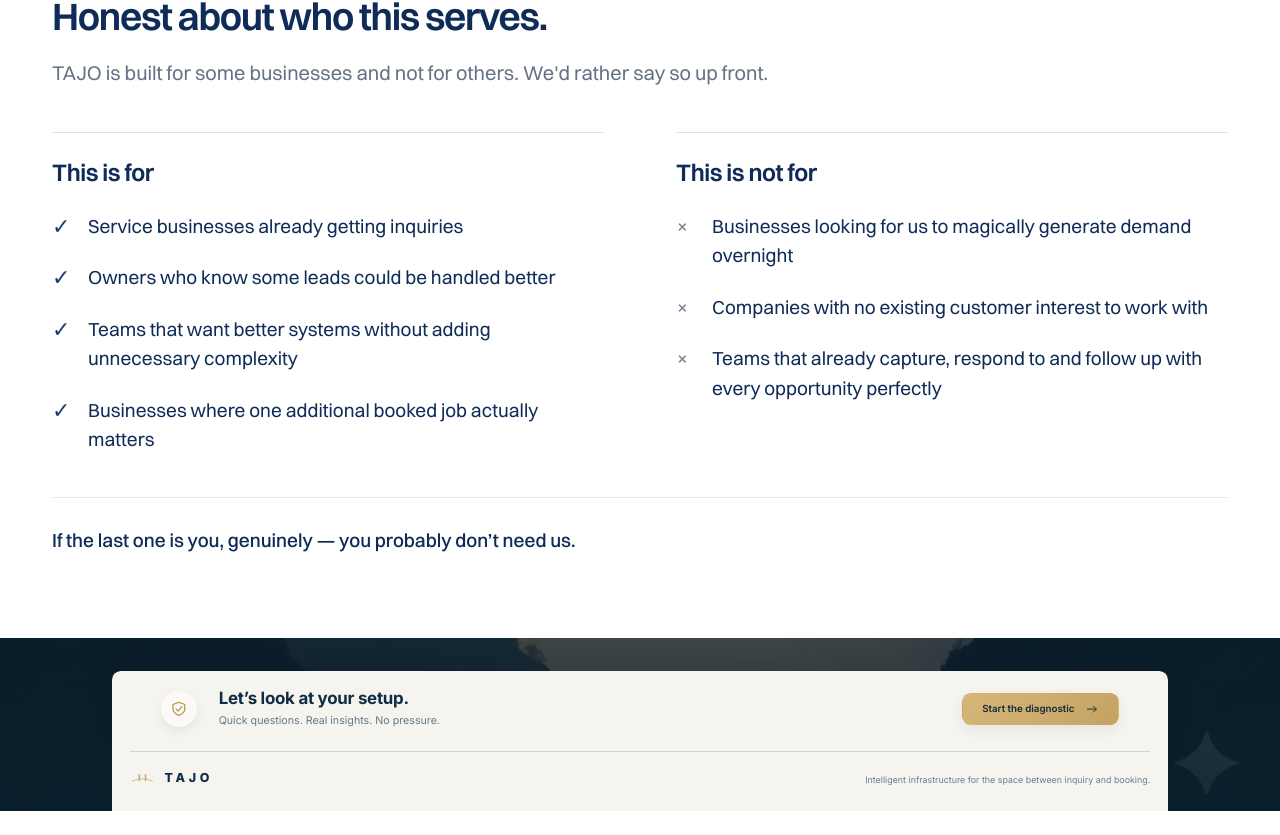
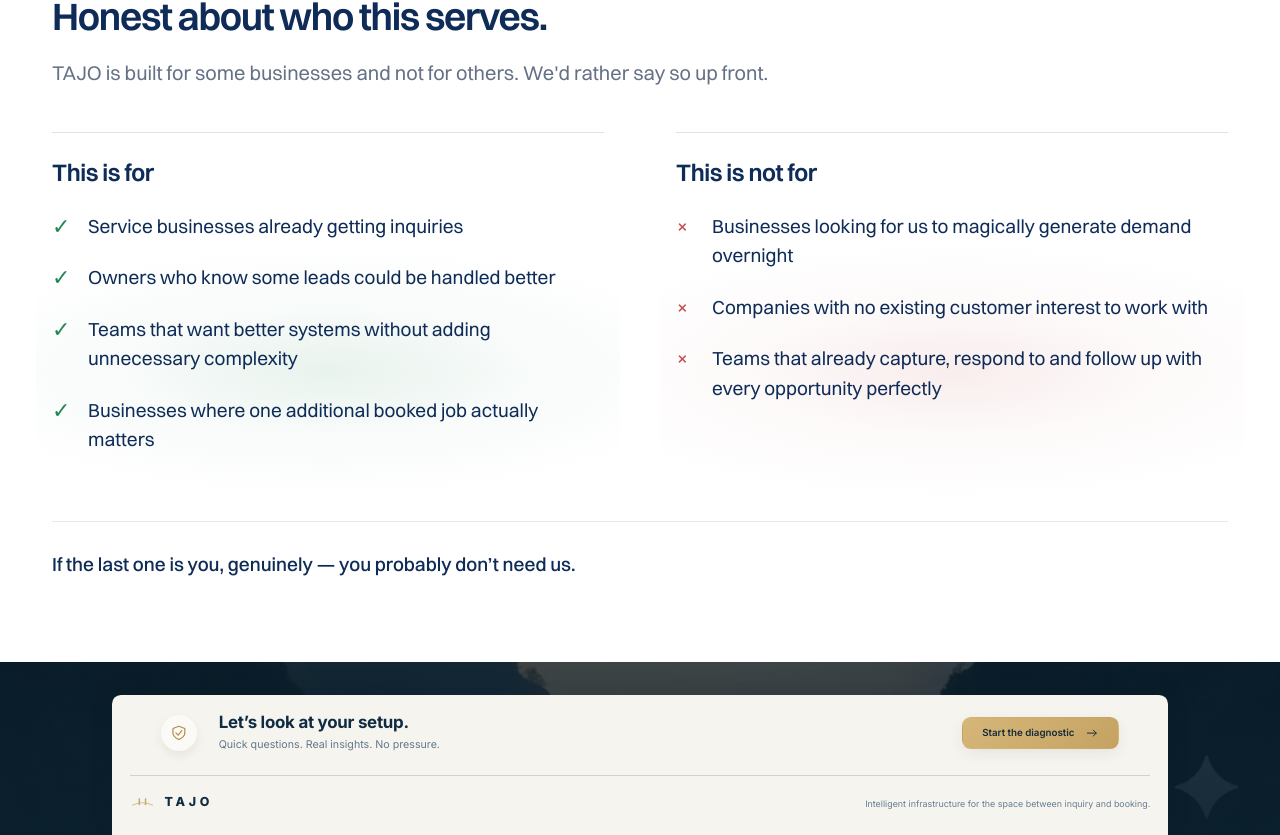
Before and after one commit to wh0isalfred/TAJO, a Next.js app: page / in a window 1280 px wide. Shown: the part 2999-3834 px from the top of the page. Before the commit the page ends 3810 px from the top, so only its background shows below. Built offline with nearby package versions, Linux system fonts and the light colour scheme.

Commit message:
style: add subtle green and red depth to fit comparison

```diff
--- a/app/sections.css
+++ b/app/sections.css
@@ -112,12 +112,14 @@
 .tajo-fit-introduction h2 { font-size:clamp(32px,3vw,44px); }
 .tajo-fit-introduction > p { max-width:750px; font-size:20px; line-height:1.55; color:#657185; margin-top:18px; }
 .tajo-fit-columns { display:grid; grid-template-columns:1fr 1fr; gap:72px; margin-top:44px; }
-.tajo-fit-columns > div { border-top:1px solid #dbe4ec; padding-top:24px; }
+.tajo-fit-columns > div { position:relative; isolation:isolate; border-top:1px solid #dbe4ec; padding:24px 0; }
+.tajo-fit-columns > div::before { content:''; position:absolute; z-index:-1; inset:0 -16px -20px; pointer-events:none; background:radial-gradient(ellipse 70% 35% at 50% 65%,rgb(35 134 83 / 10%),rgb(35 134 83 / 3%) 50%,transparent 100%); }
+.tajo-fit-columns > div:last-child::before { background:radial-gradient(ellipse 70% 35% at 50% 65%,rgb(195 78 78 / 10%),rgb(195 78 78 / 3%) 50%,transparent 100%); }
 .tajo-fit-columns h3 { font-size:24px; font-weight:600; line-height:1.3; letter-spacing:-.4px; margin-bottom:24px; }
 .tajo-fit-columns ul { display:grid; gap:22px; }
 .tajo-fit-columns li { display:flex; align-items:flex-start; gap:16px; font-size:19px; line-height:1.55; }
-.tajo-fit-columns li > span { flex-shrink:0; width:20px; font-size:22px; line-height:1.34; color:#173e76; }
-.tajo-fit-columns > div:last-child li > span { color:#788697; }
+.tajo-fit-columns li > span { flex-shrink:0; width:20px; font-size:22px; line-height:1.34; color:#238653; }
+.tajo-fit-columns > div:last-child li > span { color:#c34e4e; }
 .tajo-fit-note { padding-top:28px; margin-top:42px; border-top:1px solid #e2e9ef; font-size:19px; line-height:1.5; font-weight:500; }
 @media (max-width:1100px) {
  .tajo-trust-message { padding:36px; }
```
Also changed, not shown: 1 other file (tests, documents, lock files or other folders).
